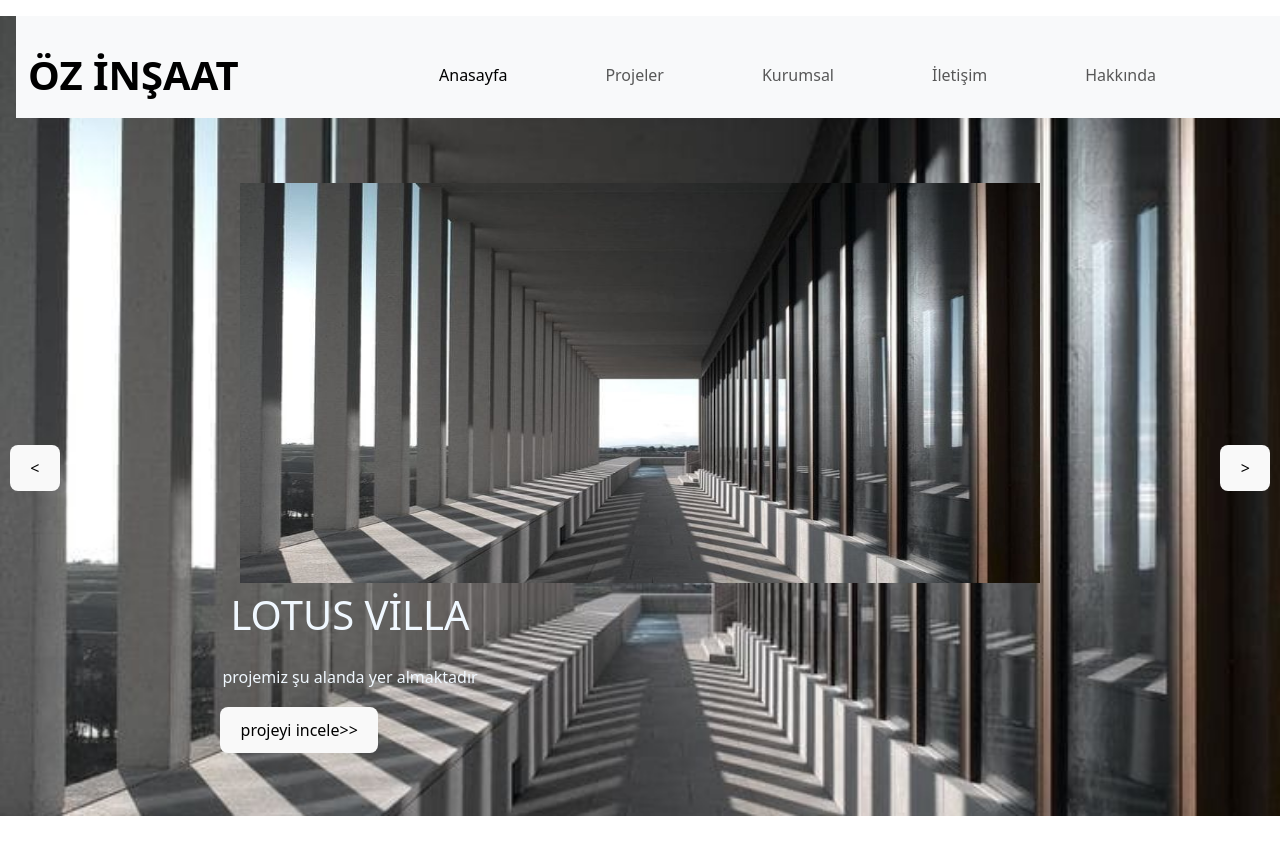
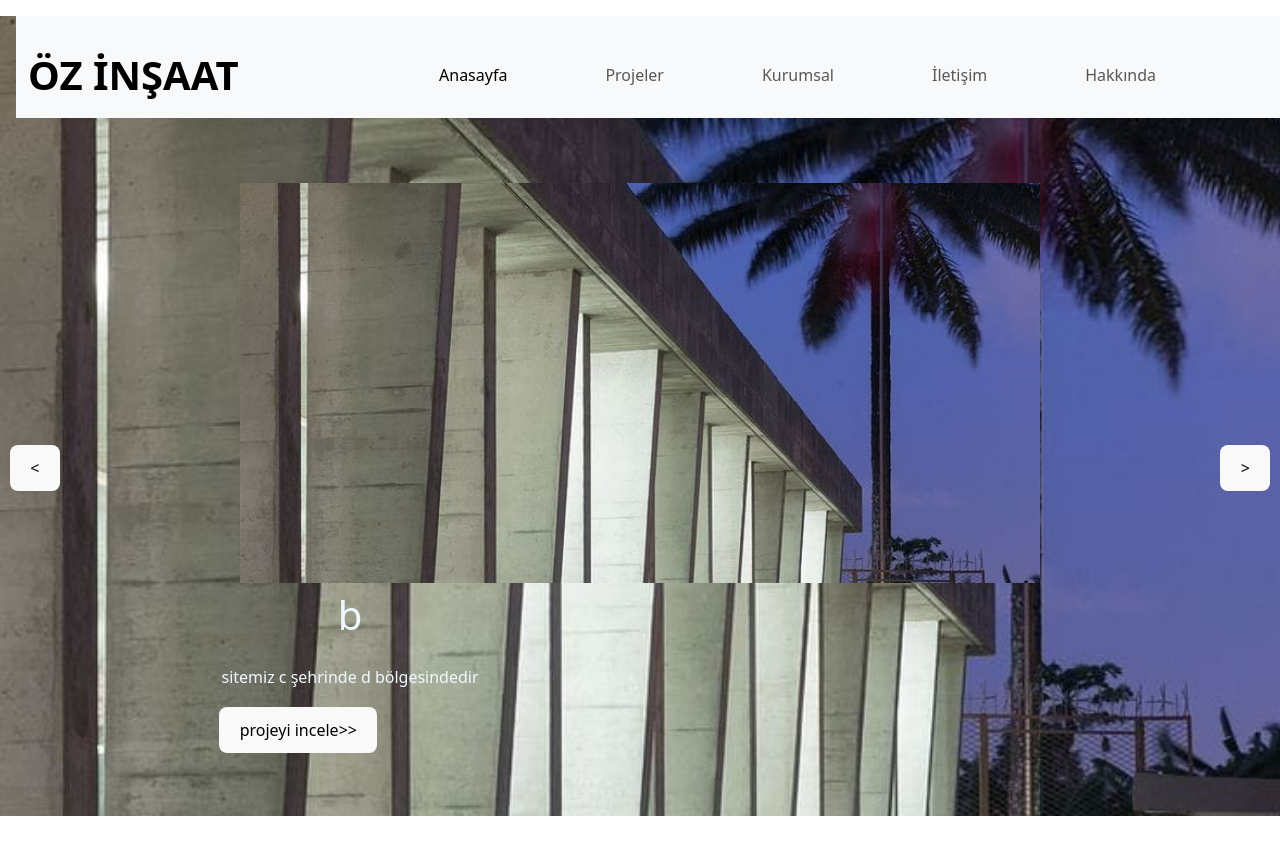
Before and after one commit to handeee/mobilya, a React (Vite) app in the folder sirket/: page / in a window 1280 px wide. Shown: the top 854 px of the page. Built offline with nearby package versions, Linux system fonts and the light colour scheme.

Commit message:
anasayfadetayıeklendi

```diff
--- a/sirket/src/components/HomePage.jsx
+++ b/sirket/src/components/HomePage.jsx
@@ -1,33 +1,67 @@
-import  { useState, useEffect } from 'react';
+import { useState, useEffect } from 'react';
 import karoerkekImage from './resimler/ana.jpg'; // Import the first image
 import Image from './resimler/bas2.jpg'; // Import the second image
-import { NavLink, Link,useNavigate } from 'react-router-dom';
+import { NavLink, Link, useNavigate } from 'react-router-dom';
 
 const HomePage = () => {
-  // Array of images for the carousel
-  const images = [karoerkekImage, Image];
+  const projeler = {
+    proje1: {
+      id: 1,
+      name: "lotus",
+      description: "sitemiz a şehrinde b bölgesindedir",
+      src: Image, // Assuming 'Image' is a string or replace with actual image reference
+      detaildsc: "Park Rezidans, 1+1 ve 2+1 seçenekleriyle toplamda 15 adet bağımsız daire sunmaktadır.",
+      arsaalani: "1000",
+      location: "antalya",
+      konut: "15",
+    },
+    proje2: {
+      id: 2, // Changed id to 2 to differentiate from proje1
+      name: "b", // Assuming name is the same as in proje1, otherwise change as needed
+      description: "sitemiz c şehrinde d bölgesindedir",
+      src: karoerkekImage, // Replace with actual image reference
+      detaildsc: "Park Rezidans, 1+1 ve 2+1 seçenekleriyle toplamda 15 adet bağımsız daire sunmaktadır.",
+      arsaalani: "2000",
+      location: "istanbul",
+      konut: "25",
+    },
+  };
+
+  // Array of image details for the carousel
+  const images = Object.values(projeler).map((proje) => ({
+    src: proje.src,
+    name: proje.name,
+    description: proje.description, // Add description to the image details
+    id:proje.id,
+    detaildsc:proje.detaildsc,
+    arsaalani:proje.arsaalani,
+    location: proje.location,
+    konut:proje.konut
+
+  }));
 
   // State to keep track of the current image index
   const [currentIndex, setCurrentIndex] = useState(0);
+  const navigate = useNavigate();
 
-  // useEffect to handle the automatic image change every 2 seconds
+  // useEffect to handle the automatic image change every 4 seconds
   useEffect(() => {
-    // Function to change the image index
     const intervalId = setInterval(() => {
       setCurrentIndex((prevIndex) => (prevIndex + 1) % images.length);
-    }, 4000); // 2000 milliseconds = 2 seconds
+    }, 4000);
 
-    // Cleanup function to clear the interval when the component is unmounted
-    return () => clearInterval(intervalId);
+    return () => clearInterval(intervalId); // Cleanup function to clear the interval when the component is unmounted
   }, [images.length]);
+
   const detayagit = (image) => {
+     console.log(image)
     navigate('/projedetay', { state: { image } });
   };
-  const navigate = useNavigate();
+
   return (
     <div
       style={{
-        backgroundImage: `url(${images[currentIndex]})`, // Use the current image
+        backgroundImage: `url(${images[currentIndex].src})`, // Use the current image's src
         backgroundSize: 'cover',
         backgroundPosition: 'center', // Centers the image
         backgroundRepeat: 'no-repeat', // Prevents tiling of the image
@@ -85,26 +119,39 @@ const HomePage = () => {
       </nav>
 
       {/* Carousel */}
-      <div className='karousel' style={{ position: 'relative', display: 'flex', justifyContent: 'center', alignItems: 'center', height: '100%' ,marginTop: '-50px' }}>
+      <div
+        className='karousel'
+        style={{
+          position: 'relative',
+          display: 'flex',
+          justifyContent: 'center',
+          alignItems: 'center',
+          height: '100%',
+          marginTop: '-50px',
+        }}
+      >
         <div style={{ position: 'absolute', left: '10px' }}>
           <button onClick={() => setCurrentIndex((currentIndex - 1 + images.length) % images.length)}>{"<"}</button> {/* Previous button */}
         </div>
         <img
-          src={images[currentIndex]} // Display the current image
+          src={images[currentIndex].src} // Display the current image
           alt={`carousel image ${currentIndex + 1}`}
-          style={{ height: '400px',width:'800px',bjectFit: 'cover' }} // Ensuring consistent height
+          style={{ height: '400px', width: '800px', objectFit: 'cover' }} // Ensuring consistent height
+
         />
-
         <div style={{ position: 'absolute', right: '10px' }}>
           <button onClick={() => setCurrentIndex((currentIndex + 1) % images.length)}>{">"}</button> {/* Next button */}
         </div>
-        <div className='anabas'><p>LOTUS VİLLA</p></div>
+        {/* Display the name of the current project */}
+        <div className='anabas'>
+          <p>{images[currentIndex].name}</p>
+        </div>
+        {/* Display the description of the current project */}
         <div className='proincele'>
-          <p>projemiz şu alanda yer almaktadır</p>
-            <button onClick={()=>detayagit(images[currentIndex])}>projeyi incele{">>"}</button>
+          <p>{images[currentIndex].description}</p>
+          <button onClick={() => detayagit(images[currentIndex])}>projeyi incele{">>"}</button>
         </div>
       </div>
-
     </div>
   );
 };
--- a/sirket/src/components/ProjectDetail.jsx
+++ b/sirket/src/components/ProjectDetail.jsx
@@ -29,7 +29,7 @@ const ProjectDetail = () => {
     <div style={styles.imgContainer} >
       <img
         key={image.index}
-        src={image.resim}
+        src={image.src}
         alt={`image-${image.index}`}
         style={styles.img}
         className="detayresim"
```
